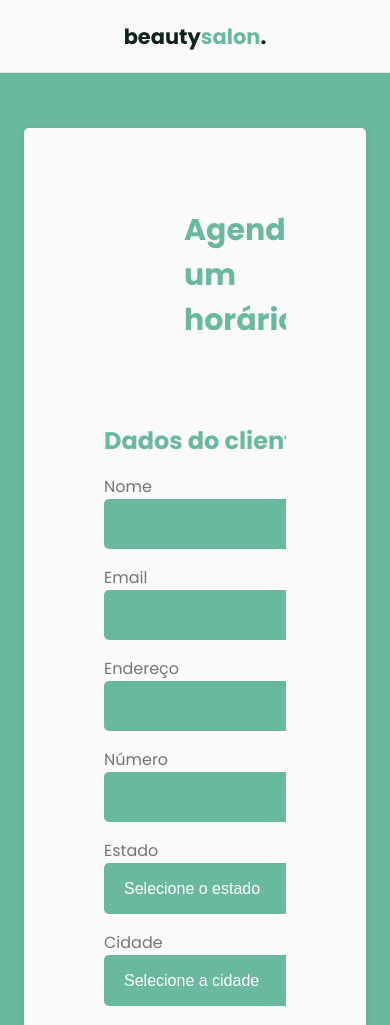
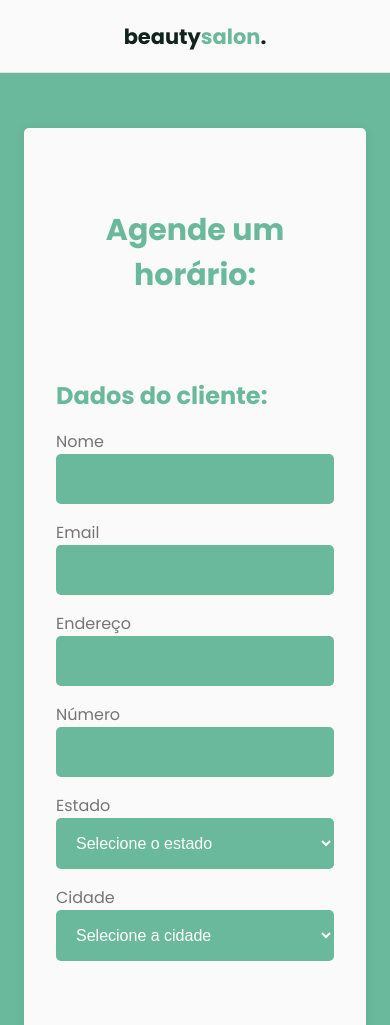
Before and after one commit to RodrigoFonsecaG/beautysalon, a plain HTML site: page public/make-an-appointment.html in a window 390 px wide. Shown: the top 1025 px of the page. Drawn offline with Linux system fonts and the light colour scheme; files whose address does not match are found by name.

Commit message:
agendamento mobile

```diff
--- a/public/make-an-appointment.html
+++ b/public/make-an-appointment.html
@@ -29,7 +29,7 @@
                         </li>
 
                         <form action="">
-                            <h1 class="title">Agende um horário</h1>
+                            <h1 class="title">Agende um horário:</h1>
                             <fieldset class="fieldset-dados">
                                 <h2 class="title">Dados do cliente:</h2>
                                 <div class="field">
--- a/public/styles/style.css
+++ b/public/styles/style.css
@@ -1229,7 +1229,7 @@ margin-top: 3rem;
 #make-an-appointment .container h1 {
   color: var(--base-color);
   text-align: center;
-  margin: 5rem;
+  margin: 5rem 0;
 }
 
 #make-an-appointment .container h2 {
@@ -1348,3 +1348,21 @@ fieldset {
 #make-an-appointment li[data-semana]::before{
   content: none;
 }
+
+@media (max-width: 768px){
+  #make-an-appointment .content {
+    margin: 0 2rem 0 2rem;
+  }
+
+  #make-an-appointment .container h1 {
+    color: var(--base-color);
+    text-align: center;
+    margin: 5rem;
+  }
+
+  #make-an-appointment .container h1 {
+    color: var(--base-color);
+    text-align: center;
+    margin: 5rem 0;
+  }
+}
```
